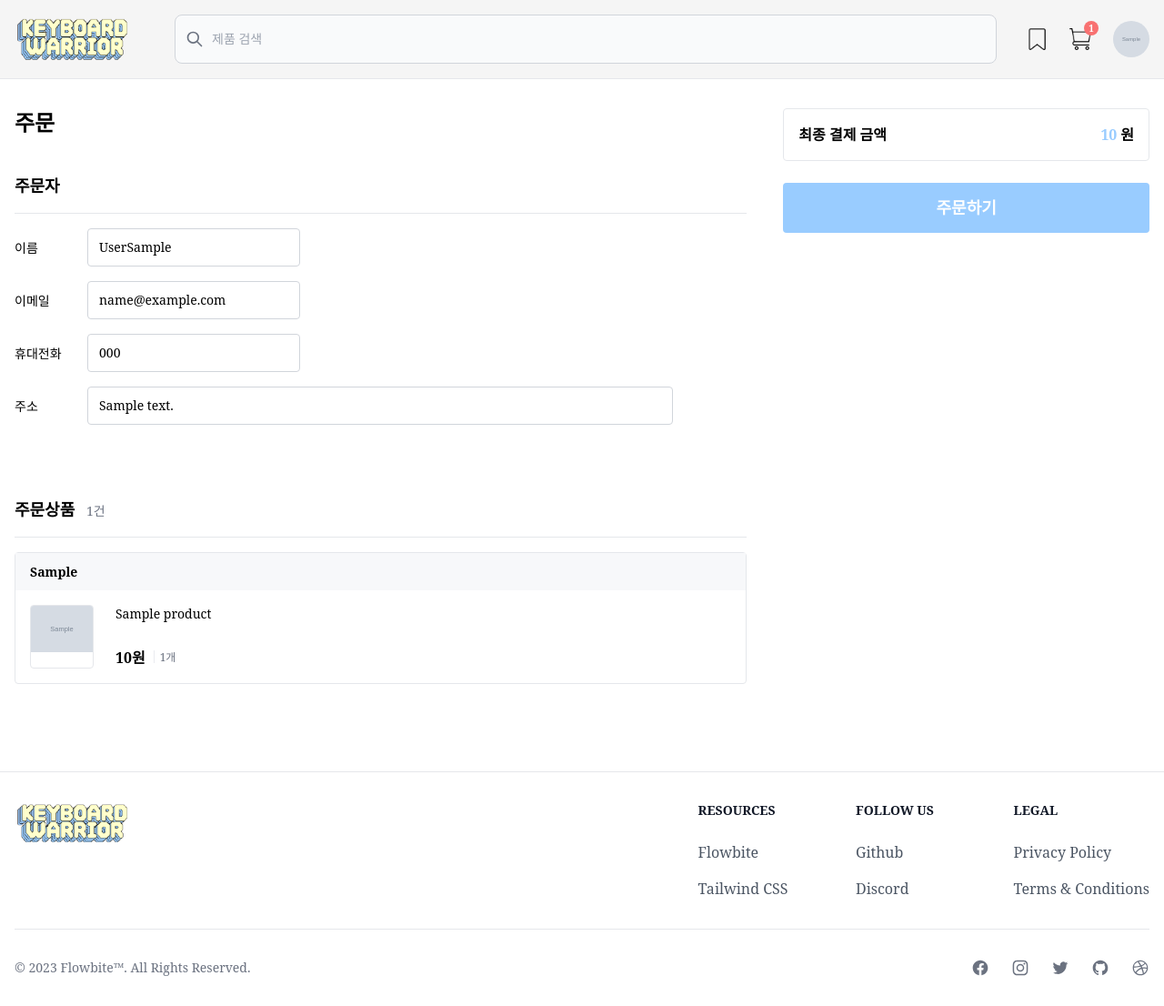
After one commit to keyboard-warriors6/keyboard_warrior, a Django app: page /products/1/purchase/ in a window 1280 px wide. The commit adds this page. Shown: the whole page at 91% size. Run offline with Django 3.2, Linux system fonts and the light colour scheme; a user stored in the database is signed in; tables that the repository leaves empty hold one stand-in row (values such as "Sample post"); grey boxes marked "Sample" are stand-in pictures; some libraries are stand-ins or nearby versions; some web fonts are replaced.

Commit message:
[ADD] purchase_detail.html

```diff
--- a/products/templates/products/purchase_create.html
+++ b/products/templates/products/purchase_create.html
@@ -1,6 +1,7 @@
 {% extends 'base.html' %}
 {% load humanize %}
 {% load static %}
+{% load humanize %}
 
 {% block head %}
   <link rel="stylesheet" href="{% static '/css/purchase.css' %}">
@@ -63,7 +64,7 @@
                 <div class="flex items-center gap-4 item-price">
                   <p class="price"><span>{{ item.product.price }}</span>원</p>
                   <p class="text-xs text-gray-500"><span>{{ item.cnt }}</span>개</p>
-                  {% comment %} <input name="cnts" type="text" value="{{ item.cnt }}" readonly> {% endcomment %}
+                  <input name="cnts" type="hidden" value="{{ item.cnt }}" readonly>
                 </div>
               </div>
               <div class="">
--- /dev/null
+++ b/products/templates/products/purchase_detail.html
@@ -0,0 +1,87 @@
+{% extends 'base.html' %}
+{% load static %}
+
+{% block head %}
+  <link rel="stylesheet" href="{% static '/css/purchase.css' %}">
+{% endblock head %}
+
+{% block content %}
+  <form method="POST" action="{% url 'products:purchase_from_detail' product.pk %}">
+    {% csrf_token %}
+    <div class="flex gap-10">
+      <div class="basis-2/3">
+        <h1 class="font-bold text-2xl mb-10">주문</h1>
+        <div class="mb-20">
+          <p class="title">주문자</p>
+          <hr class="my-4">
+          <div class="user-info">
+            <p class="user-label">이름</p>
+            <input type="text" name="info" value={{ user.last_name }}{{ user.first_name }}>
+          </div>
+          <div class="user-info">
+            <p class="user-label">이메일</p>
+            <input type="text" name="info" value={{ user.email }}>
+          </div>
+          <div class="user-info">
+            <p class="user-label">휴대전화</p>
+            <input type="text" name="info" value={{ user.phone_number }}>
+          </div>
+          {% for field in form %}
+            <div class="user-info">
+              <p class="user-label">주소</p>
+              <p class="hidden" id="address">{{ user.user_address }}</p>
+              {{ field }}
+            </div>
+          {% endfor %}
+        </div>
+        <h2 class="title">주문상품 <span class="text-sm font-normal text-gray-500 pl-2">1건</span></h2>
+        <hr class="my-4">
+        <div class="item wrap-border">
+          <div class="brand">
+            <p>{{ product.category.brand }}</p>
+          </div>
+          <div class="item-content">
+            <div class="item-img wrap-border">
+              {% if product.product_img %}
+                <img src="{{ product.product_img.url }}" alt="">
+              {% else %}
+                <img src="{% static 'img/default_img.svg' %}" alt="">
+              {% endif %}
+            </div>
+            <div class="flex flex-col justify-between ml-6">
+              <p class="text-sm">{{ product.name }}</p>
+              <div class="flex items-center gap-4 item-price">
+                <p class="price"><span>{{ product.price }}</span>원</p>
+                <p class="text-xs text-gray-500"><span>{{ cnt }}</span>개</p>
+                <input name="cnt" type="hidden" value="{{ cnt }}" readonly>
+              </div>
+            </div>
+            <div class="">
+              <div class="">
+                {% comment %} <h5 class="card-title">{{ item.product.name }}</h5> {% endcomment %}
+                {% comment %} <p class="card-text">수량: {{ item.cnt }}</p> {% endcomment %}
+                <input class="card-text" name="products_1" type="hidden" value="{{ product.pk }}" readonly>
+              </div>
+            </div>
+          </div>
+        </div>
+      </div>
+        <div class="basis-1/3">
+          <div class="sidebar">
+            <div class="wrap-border p-4 mb-6">
+              <div class="flex font-bold">
+                <p class="grow">최종 결제 금액</p>
+                <span id="total-price"></span>원
+              </div>
+            </div>
+            <input class="card-text" name="cart_pks" type="hidden" value="{{ cart_pks }}" readonly>
+            <button class="main-btn">주문하기</button>
+          </div>
+        </div>
+      </form>
+    </div>
+{% endblock content %}
+
+{% block script %}
+  <script src="{% static '/js/purchase.js' %}"></script>
+{% endblock script %}
--- a/static/JS/purchase.js
+++ b/static/JS/purchase.js
@@ -2,11 +2,25 @@ const infos = document.querySelectorAll('.item-price')
 const totalPrice = document.getElementById('total-price')
 let sum = 0
 
+function AddComma(num){
+  const regexp = /\B(?=(\d{3})+(?!\d))/g;
+  return num.toString().replace(regexp, ',');
+}
+
 infos.forEach((info) => {
-  const price = Number(info.children[0].children[0].textContent)
+  let price = Number(info.children[0].children[0].textContent)
   const cnt = Number(info.children[1].children[0].textContent)
 
   sum += price * cnt
+
+  price = AddComma(price)
+  info.children[0].children[0].textContent = price
 })
 
-totalPrice.textContent = sum
+const total = AddComma(sum);
+totalPrice.textContent = total
+
+const address = document.getElementById('address').textContent
+const addressTag = document.querySelector('[name=address]')
+
+addressTag.value = address
```
